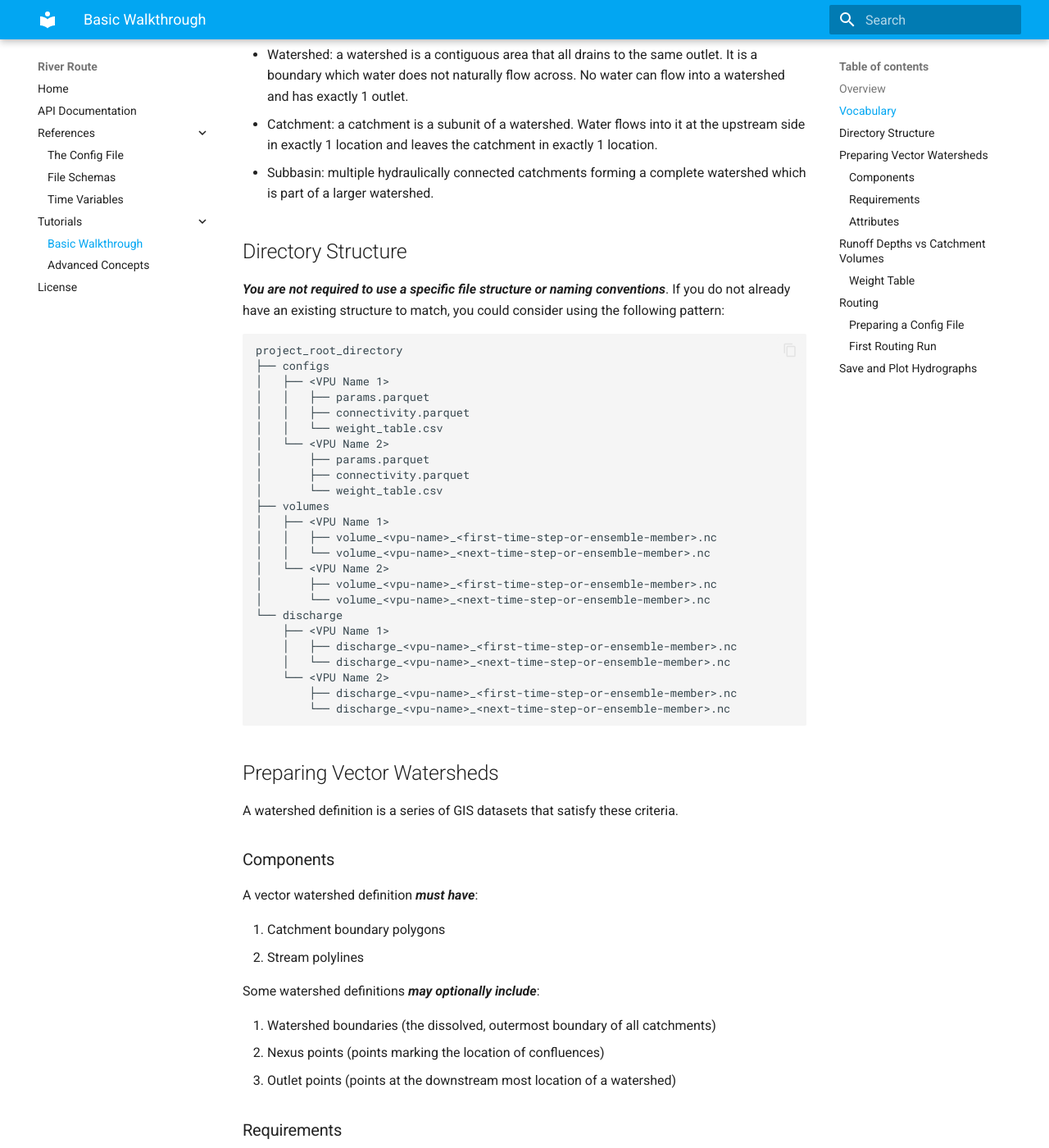
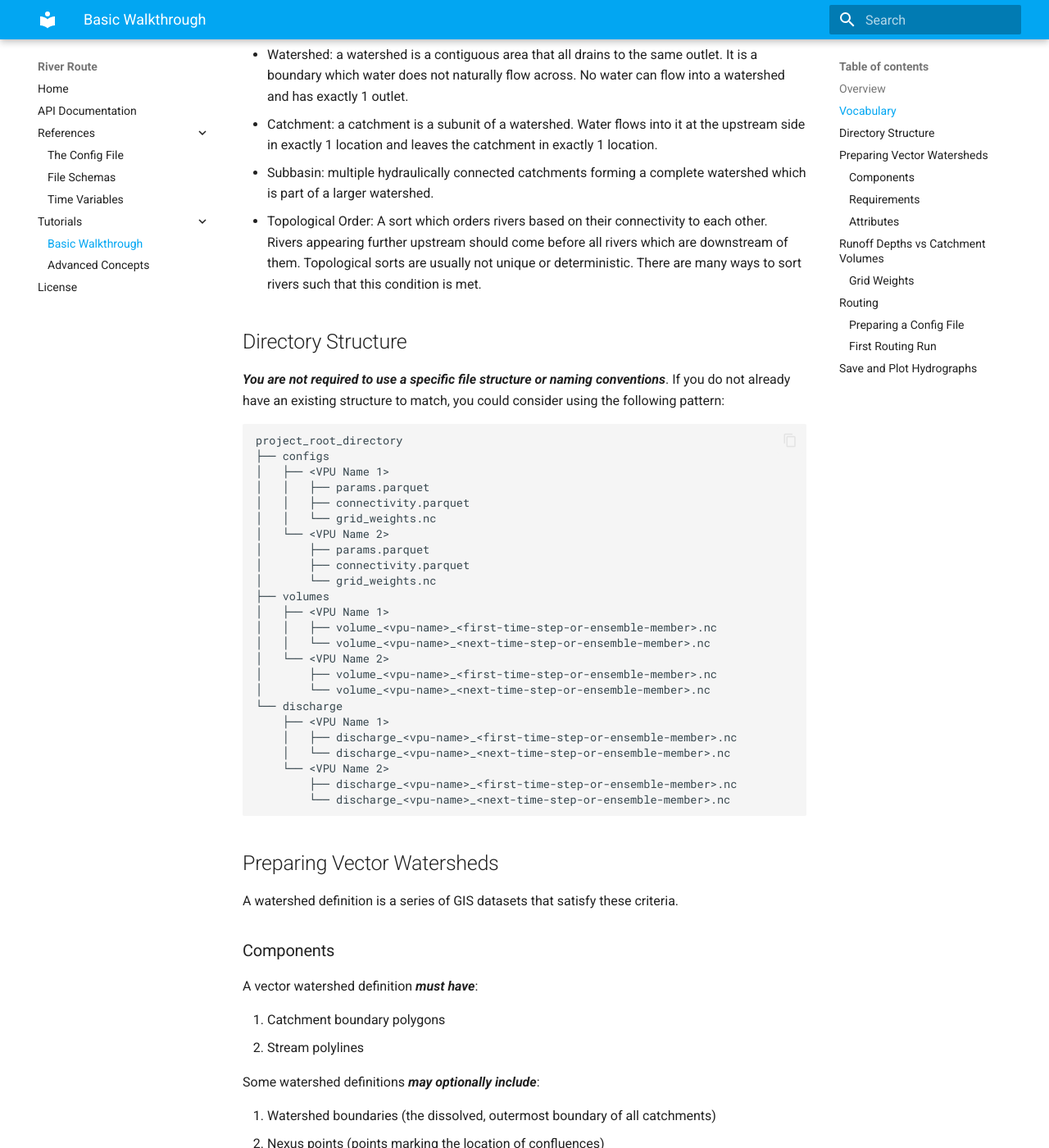
Before and after one commit to rileyhales/river-route, an MkDocs documentation site: the page built from docs/tutorial/basic-tutorial.md, in a window 1280 px wide and 1400 px high, scrolled down 1041 px. Shown: the whole window at 82% size. Built offline with MkDocs 1.6.1 and Material for MkDocs 9.7.7, drawn with Linux system fonts in a browser that asks for light colours; some of the changed text lies outside the part shown.

Commit message:
revise documentation references to grid weights files

```diff
--- a/docs/tutorial/basic-tutorial.md
+++ b/docs/tutorial/basic-tutorial.md
@@ -30,6 +30,9 @@ The following vocabulary is used in this tutorial.
 - Catchment: a catchment is a subunit of a watershed. Water flows into it at the upstream side in exactly 1 location and leaves the catchment in
   exactly 1 location.
 - Subbasin: multiple hydraulically connected catchments forming a complete watershed which is part of a larger watershed.
+- Topological Order: A sort which orders rivers based on their connectivity to each other. Rivers appearing further upstream should come before all
+  rivers which are downstream of them. Topological sorts are usually not unique or deterministic. There are many ways to sort rivers such that this
+  condition is met.
 
 ## Directory Structure
 
@@ -42,11 +45,11 @@ project_root_directory
 │   ├── <VPU Name 1>
 │   │   ├── params.parquet
 │   │   ├── connectivity.parquet
-│   │   └── weight_table.csv
+│   │   └── grid_weights.nc
 │   └── <VPU Name 2>
 │       ├── params.parquet
 │       ├── connectivity.parquet
-│       └── weight_table.csv
+│       └── grid_weights.nc
 ├── volumes
 │   ├── <VPU Name 1>
 │   │   ├── volume_<vpu-name>_<first-time-step-or-ensemble-member>.nc
@@ -105,7 +108,7 @@ Routing requires a catchment level runoff volume time series. Runoff data is mos
 model. Runoff grid files may have a single file containing multiple time steps or multiple files which each contain a single time step. You might also
 have multiple realizations of those data for each member in an ensemble simulation.
 
-### Weight Table
+### Grid Weights
 
 You can use GIS methods to aggregate the distributed runoff depths to catchment level volumes. The steps are (1) intersect the grid cell boundaries
 with the catchment boundaries to create polygons of each grid cell and catchment combination, then (2) multiply the runoff depth value of each polygon
@@ -113,7 +116,7 @@ times the area of that polygon (i.e. convert depth to volume). Repeat this for e
 
 Intersections of grid cells and catchment boundaries are computationally expensive and do not change. One method to avoid repeating the expensive
 intersection step (and therefore increase speed) is to cache the intersection results in a "weight table" that describes which grid cells contribute
-to which catchments. The cached results are unique to the grid cell geometry (and catchment boundaries). You need to recreate the cached intersections
+to which catchments. The cached results are unique to the grid cell geometry (and catchment boundaries). You need to recreate the cached weights
 if you use runoff grids with different resolutions or extents or if you change your watershed definition (catchment boundaries).
 
 ## Routing
```
Also changed, not shown: docs/references/io-file-schema.md (+4 -0 lines).
